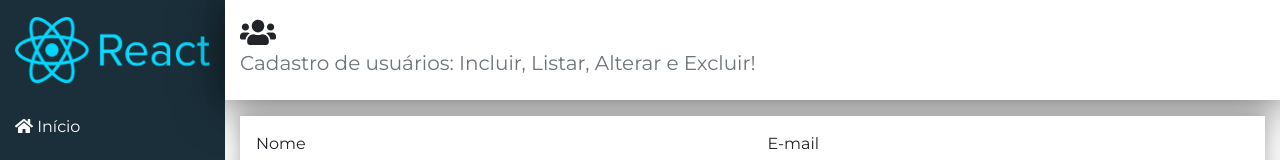
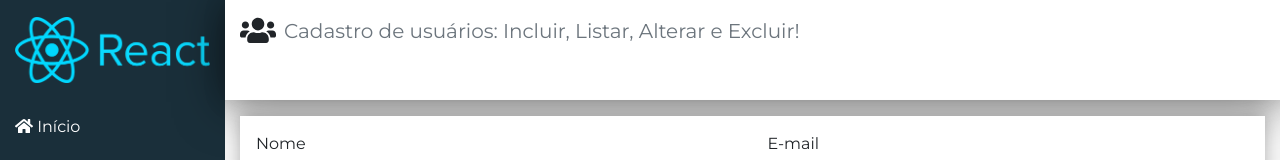
Before and after one commit to douglaspe/crud-react, a React (Create React App) app in the folder frontend/: page /users in a window 1280 px wide. Shown: the top 160 px of the page. Built offline with nearby package versions, Linux system fonts and the light colour scheme; no server answers.

Commit message:
Include Sass

```diff
--- a/frontend/src/components/template/Header.jsx
+++ b/frontend/src/components/template/Header.jsx
@@ -3,9 +3,9 @@ import React from 'react'
 import { FontAwesomeIcon } from '@fortawesome/react-fontawesome';
 
 export default props =>
-    <header className="header d-none d-sm-flex flex-column">
+    <header className="header d-none d-sm-flex flex-column justify-content-start">
         <h1 className="mt-3">
-            <FontAwesomeIcon icon={`${props.icon}`} />
+            <FontAwesomeIcon icon={`${props.icon}`} className="mr-md-2" />
             <p className="lead text-muted">{props.subtitle}</p>
         </h1>
     </header>
--- a/frontend/src/components/template/Header.scss
+++ b/frontend/src/components/template/Header.scss
@@ -4,8 +4,14 @@ header.header {
     overflow: hidden;
     white-space: nowrap;
     box-shadow: var(--shadow);
+
+    h1 {
+        font-size: 1.8em;
+        svg {
+            float: left;
+        }
+        p {
+            line-height: 1.5;
+        }
+    }
 }
-
-header.header h1 {
-    font-size: 1.8em;
-}
--- a/frontend/src/components/template/Logo.scss
+++ b/frontend/src/components/template/Logo.scss
@@ -3,13 +3,12 @@ aside.logo {
     display: flex;
     justify-content: center;
     align-items: center;
+
+    img {
+        padding: 0px 15px;
+        width: 100%;
+    }
 }
-
-aside.logo img {
-    padding: 0px 15px;
-    width: 100%;
-}
-
 
 @media(max-width: 576px) {
     aside.logo img {
--- a/frontend/src/components/template/Nav.scss
+++ b/frontend/src/components/template/Nav.scss
@@ -1,8 +1,7 @@
 aside.menu-area {
     background-color: var(--bg-dark);
     box-shadow:
-        2px 0 10px 0 rgba(0, 0, 0, 0.12)
-        2px 0 15px 0 rgba(0, 0, 0, 0.9)
+        2px 0 10px 0 rgba(0, 0, 0, 0.12) 2px 0 15px 0 rgba(0, 0, 0, 0.9)
 }
 
 .menu a {
@@ -11,10 +10,10 @@ aside.menu-area {
     color: #FFF;
     font-weight: 300;
     padding: 15px;
-}
 
-.menu a:hover {
-    background: linear-gradient(135deg, #07a7e3 0%, #32dac3 100%)
+    &:hover {
+        background: linear-gradient(135deg, #07a7e3 0%, #32dac3 100%)
+    }
 }
 
 @media(max-width: 768px) {
@@ -22,16 +21,13 @@ aside.menu-area {
         display: flex;
         justify-content: flex-start;
         align-items: center;
-    }
-
-    .menu a {
-        display: inline;
-        padding: 10px;
-        margin: 0px;
-    }
-
-    .menu {
         height: 100%;
         justify-content: space-around;
+
+        a {
+            display: inline;
+            padding: 10px;
+            margin: 0px;
+        }
     }
 }
--- a/frontend/src/index.js
+++ b/frontend/src/index.js
@@ -3,7 +3,7 @@ import ReactDOM from 'react-dom';
 import * as serviceWorker from './serviceWorker';
 import { Provider } from 'react-redux';
 import store from './store'
-import './index.css';
+import './index.scss';
 import App from './main/App';
 
 ReactDOM.render(
--- a/frontend/src/main/App.jsx
+++ b/frontend/src/main/App.jsx
@@ -1,7 +1,7 @@
 import '../../node_modules/bootstrap/dist/css/bootstrap.min.css'
 import { library } from '@fortawesome/fontawesome-svg-core';
 import { faHome, faUsers, faPen, faTrash, faHeart } from '@fortawesome/free-solid-svg-icons';
-import './App.css';
+import './App.scss';
 import React from 'react';
 import { BrowserRouter } from 'react-router-dom';
 
```
Also changed, not shown: frontend/src/index.scss (renamed from frontend/src/index.css), frontend/src/main/App.scss (renamed from frontend/src/main/App.css), 2 other files (tests, documents, lock files or other folders).
